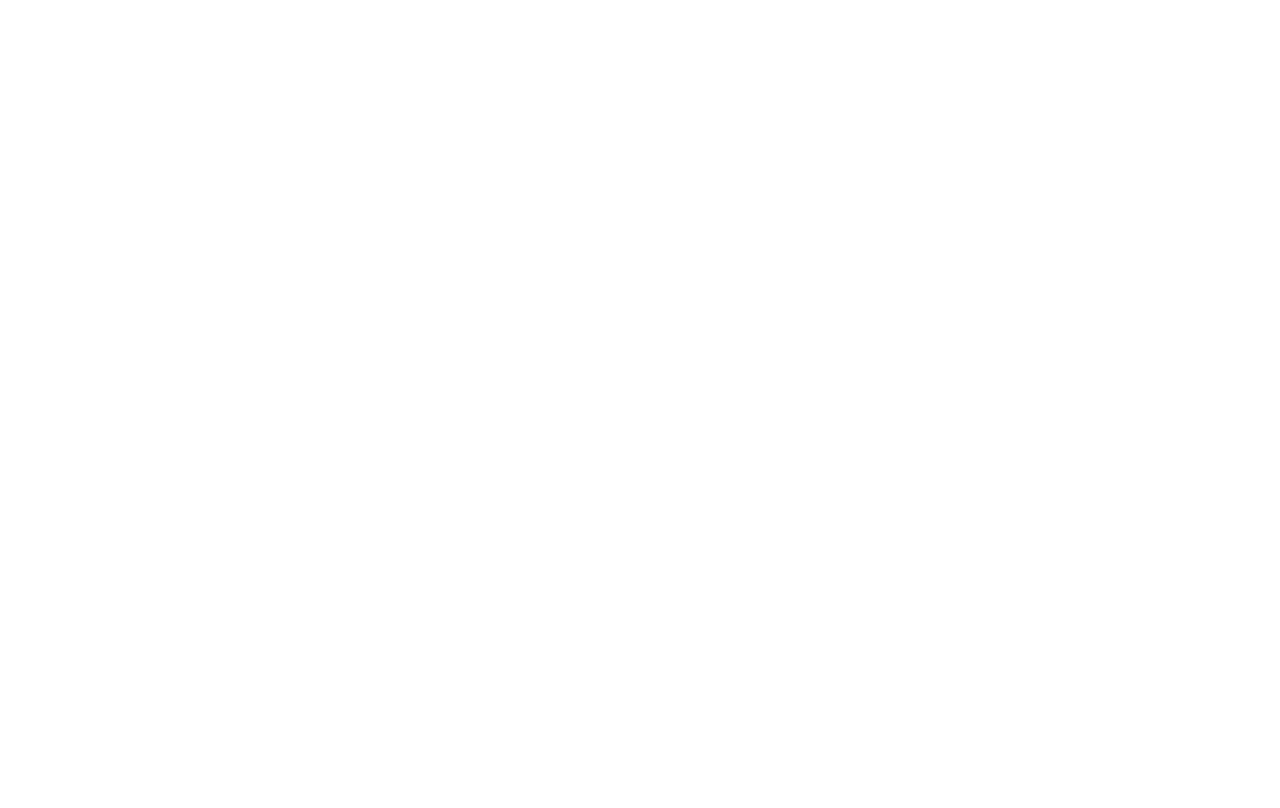
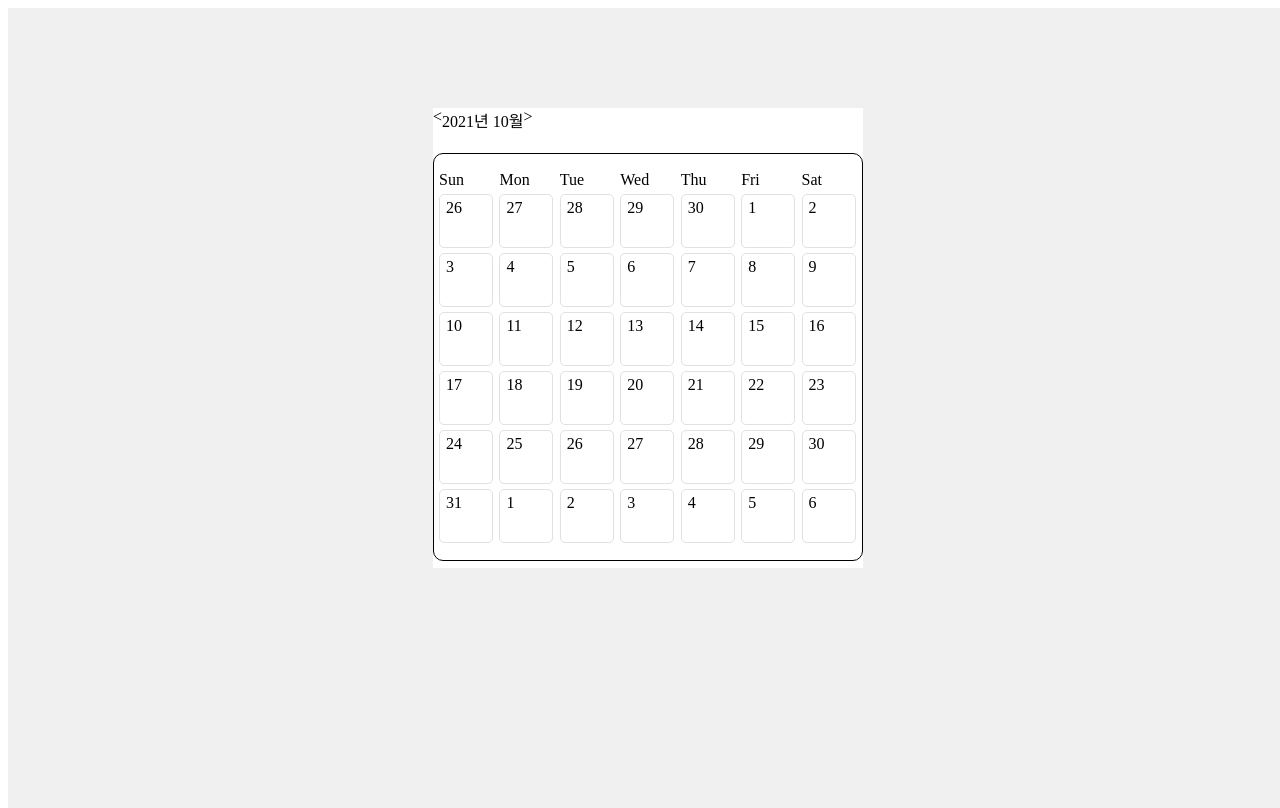
Before and after one commit to sunpl13/Calendar, a React (Create React App) app: page / in a window 1280 px wide. Built offline with nearby package versions, Linux system fonts and the light colour scheme.

Commit message:
UI 초기 디자인 구현

```diff
--- a/package.json
+++ b/package.json
@@ -6,6 +6,8 @@
     "@testing-library/jest-dom": "^5.14.1",
     "@testing-library/react": "^11.2.7",
     "@testing-library/user-event": "^12.8.3",
+    "moment": "^2.29.1",
+    "node-sass": "^6.0.1",
     "react": "^17.0.2",
     "react-dom": "^17.0.2",
     "react-scripts": "4.0.3",
--- a/src/App.css
+++ /dev/null
@@ -1,38 +0,0 @@
-.App {
-  text-align: center;
-}
-
-.App-logo {
-  height: 40vmin;
-  pointer-events: none;
-}
-
-@media (prefers-reduced-motion: no-preference) {
-  .App-logo {
-    animation: App-logo-spin infinite 20s linear;
-  }
-}
-
-.App-header {
-  background-color: #282c34;
-  min-height: 100vh;
-  display: flex;
-  flex-direction: column;
-  align-items: center;
-  justify-content: center;
-  font-size: calc(10px + 2vmin);
-  color: white;
-}
-
-.App-link {
-  color: #61dafb;
-}
-
-@keyframes App-logo-spin {
-  from {
-    transform: rotate(0deg);
-  }
-  to {
-    transform: rotate(360deg);
-  }
-}
--- a/src/App.js
+++ b/src/App.js
@@ -1,7 +1,14 @@
-import "./App.css";
+import "./Scss/App.scss";
+import Calendar from "./Calendar/Calendar";
 
 function App() {
-  return <div className="App"></div>;
+  return (
+    <div className="App">
+      <div className="container">
+        <Calendar />
+      </div>
+    </div>
+  );
 }
 
 export default App;
--- /dev/null
+++ b/src/Calendar/Build.js
@@ -0,0 +1,19 @@
+export default function Build(value) {
+  const startDay = value.clone().startOf("month").startOf("week"); //시작일
+  console.log(startDay);
+  const endDay = value.clone().endOf("month").endOf("week"); //마지막일
+  console.log(endDay);
+
+  const day = startDay.clone().subtract(1, "day");
+  console.log(day);
+  const calendar = [];
+
+  while (day.isBefore(endDay, "day")) {
+    calendar.push(
+      Array(7)
+        .fill(0)
+        .map(() => day.add(1, "day").clone())
+    );
+  }
+  return calendar;
+}
--- /dev/null
+++ b/src/Calendar/Calendar.js
@@ -0,0 +1,23 @@
+import React from "react";
+import "../Scss/calendar.scss";
+import moment from "moment";
+import { useState } from "react";
+import Header from "./Header";
+import CalendarBody from "./CalendarBody";
+
+function Calendar() {
+  const [state, setstate] = useState(moment());
+
+  return (
+    <div className="Calendar">
+      <div className="cal_header">
+        <Header value={state} setvalue={setstate} />
+      </div>
+      <div className="cal_body">
+        <CalendarBody value={state} setvalue={setstate} />
+      </div>
+    </div>
+  );
+}
+
+export default Calendar;
--- /dev/null
+++ b/src/Calendar/CalendarBody.js
@@ -0,0 +1,41 @@
+import React, { useEffect, useState } from "react";
+import Build from "./Build";
+
+function CalendarBody(props) {
+  const { value, setvalue } = props;
+  const [calendar, setcalendar] = useState([]); //달력 몸체 배열 생성
+  const date = ["Sun", "Mon", "Tue", "Wed", "Thu", "Fri", "Sat"];
+
+  useEffect(() => {
+    setcalendar(Build(value));
+  }, [value]);
+
+  console.log(calendar);
+
+  const calendarbody = calendar.map(
+    //한 달짜리 배열
+    (week, id) => (
+      <div className="month" key={id}>
+        {/* 일로 바꾸기 */}
+        {week.map((item, idx) => (
+          <div key={idx} className="day_container">
+            <div className="day">{item.format("D").toString()}</div>
+          </div>
+        ))}
+      </div>
+    )
+  );
+
+  return (
+    <div className="Calendar_Body">
+      <div className="weekName">
+        {date.map((item) => {
+          return <div>{item}</div>;
+        })}
+      </div>
+      {calendarbody}
+    </div>
+  );
+}
+
+export default CalendarBody;
--- /dev/null
+++ b/src/Calendar/Header.js
@@ -0,0 +1,49 @@
+import React from "react";
+import "../Scss/calendar.scss";
+
+function Header(props) {
+  const { value, setvalue } = props; //비구조할당
+  const date = new Date();
+
+  function currentMonth() {
+    //이번달
+    return value.format("MM");
+  }
+  function currentYear() {
+    //올해
+    return value.format("YYYY");
+  }
+  function prevMonth() {
+    //버튼 눌렀을 때 지난 달
+    return value.clone().subtract(1, "month");
+  }
+  function nextMonth() {
+    //버튼 눌렀을 때 다음 달
+    return value.clone().add(1, "month");
+  }
+
+  function thisMonth() {
+    return value.isSame(date, "month");
+  }
+
+  return (
+    <div className="Header">
+      <div className="prev" onClick={() => setvalue(prevMonth())}>
+        {!thisMonth() ? (
+          <span class="active">&lt; </span>
+        ) : (
+          <span class="deactive">&lt; </span>
+        )}
+      </div>
+      <div className="current">
+        {currentYear()}년 {currentMonth()}월
+      </div>
+      <div className="next" onClick={() => setvalue(nextMonth())}>
+        {" "}
+        &gt;
+      </div>
+    </div>
+  );
+}
+
+export default Header;
--- /dev/null
+++ b/src/Scss/App.scss
@@ -0,0 +1,11 @@
+.App {
+  background-color: #f0f0f0;
+  width: 100%;
+  height: 100%;
+  position: absolute;
+
+  .container {
+    display: flex;
+    margin-top: 100px;
+  }
+}
--- /dev/null
+++ b/src/Scss/calendar.scss
@@ -0,0 +1,58 @@
+.Calendar {
+  width: 430px;
+  height: 460px;
+  display: flex;
+  flex-direction: column;
+  margin: 0 auto;
+  background: white;
+  .cal_header {
+    height: 45px;
+  }
+  .cal_body {
+    height: 415px;
+  }
+}
+
+//캘린더 헤더
+.Header {
+  width: 430px;
+  height: 45px;
+  display: flex;
+}
+
+//캘린더 몸체
+.Calendar_Body {
+  border: 1px solid black;
+  border-radius: 10px;
+  padding: 12px 5px 12px 5px;
+
+  .weekName {
+    display: grid;
+    grid-template-columns: repeat(7, 1fr);
+    grid-gap: 5px;
+    position: relative;
+    margin: 5px auto;
+  }
+
+  .month {
+    display: grid;
+    grid-template-columns: repeat(7, 1fr);
+    grid-gap: 5px;
+    position: relative;
+    margin: 5px auto;
+
+    .day_container {
+      width: 50px;
+      height: 50px;
+      padding: 1px;
+      border: 1px solid #e1e1e1;
+      border-radius: 5px;
+
+      .day {
+        display: flex;
+        margin-top: 3px;
+        margin-left: 5px;
+      }
+    }
+  }
+}
```
Also changed, not shown: 1 other file (tests, documents, lock files or other folders).
